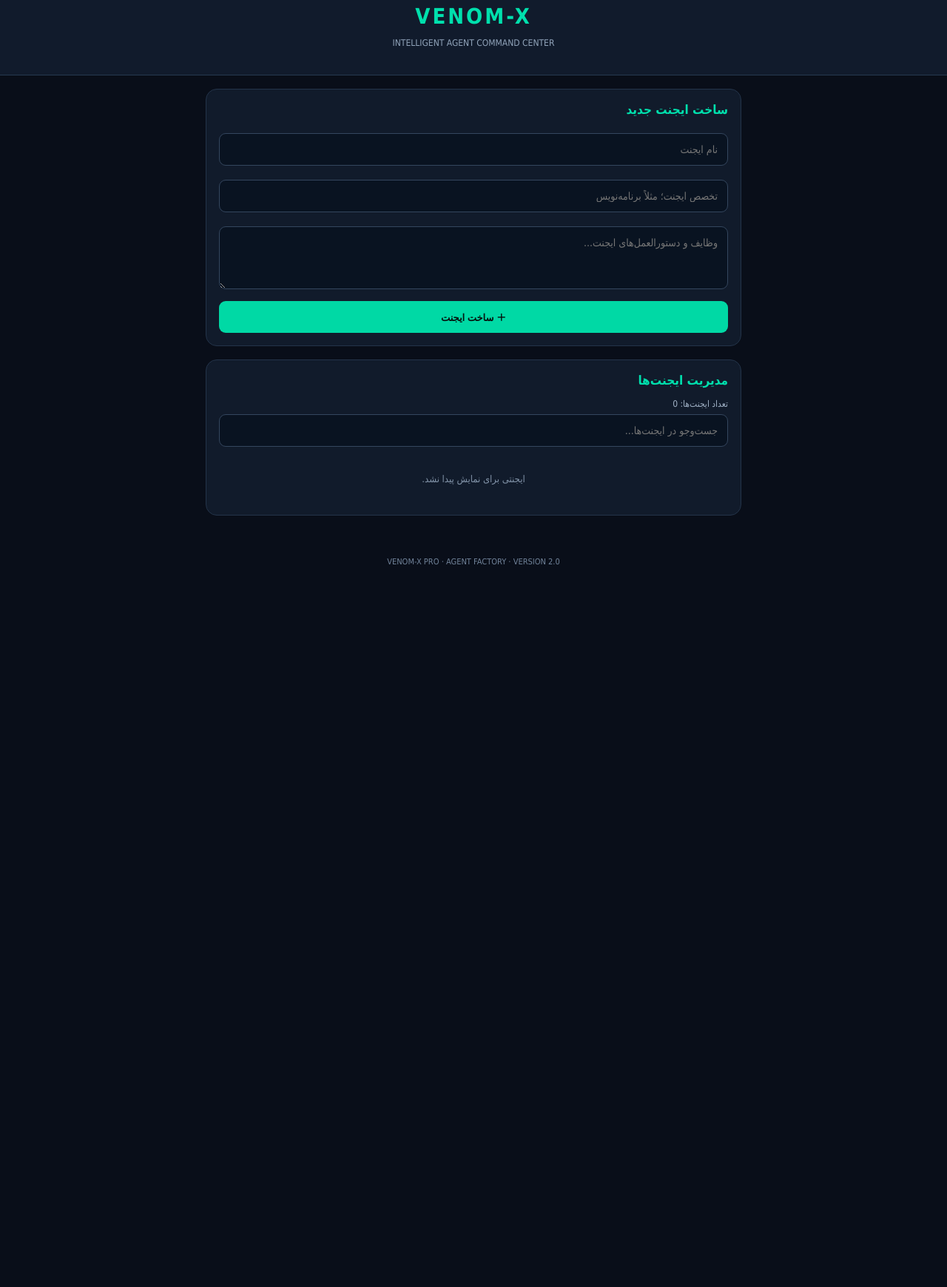
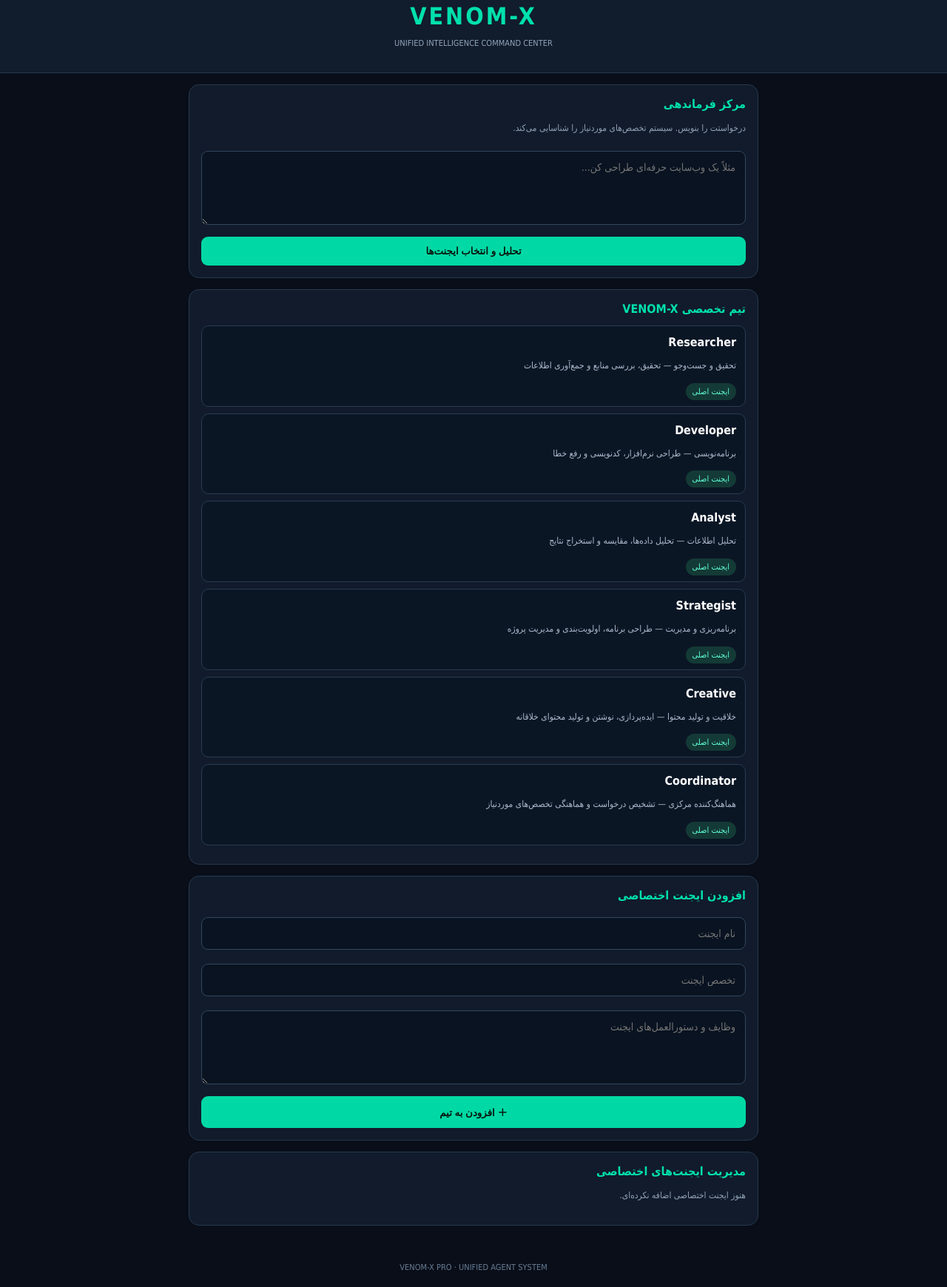
Before and after one commit to maneater081-cell/Venom-X-Pro, a plain HTML site: page index.html in a window 1280 px wide. Shown: the part 19-1759 px from the top of the page at 74% size. Before the commit the page ends 805 px from the top, so only its background shows below. Drawn offline with Linux system fonts and the light colour scheme.

Commit message:
Refactor index.html for improved structure and styling

```diff
--- a/index.html
+++ b/index.html
@@ -7,214 +7,235 @@
 <title>VENOM-X PRO</title>
 <style>
 *{box-sizing:border-box}
-body{margin:0;background:#090e19;color:#eaf0fa;font-family:Tahoma,Arial,sans-serif}
-header{padding:24px 18px;text-align:center;background:#111b2c;border-bottom:1px solid #263950}
-h1{margin:0;color:#00e0ad;letter-spacing:3px;font-size:29px}
-header p{color:#91a4ba;font-size:12px}
-main{max-width:760px;margin:auto;padding:18px}
-.panel{background:#111b2b;border:1px solid #24344a;border-radius:15px;padding:17px;margin-bottom:18px}
-h2{font-size:17px;margin:0 0 15px;color:#00e0ad}
-input,textarea,select{width:100%;padding:13px;margin:7px 0 12px;border-radius:9px;border:1px solid #34465e;background:#091321;color:white;font:14px Tahoma}
-textarea{min-height:85px;resize:vertical}
-button{border:0;border-radius:9px;padding:12px 16px;font-weight:bold;cursor:pointer;font-size:13px}
-.primary{background:#00d9a5;color:#06130f;width:100%}
-.secondary{background:#263950;color:white}
-.danger{background:#492431;color:#ffb9c7}
-.agent{background:#0c1625;border:1px solid #2a3d55;border-radius:12px;padding:14px;margin:12px 0}
-.agent h3{margin:0 0 9px;color:#fff;font-size:16px}
-.agent p{font-size:13px;color:#aebdd0;line-height:1.8;overflow-wrap:anywhere}
-.actions{display:flex;gap:8px;flex-wrap:wrap}
-.actions button{flex:1}
-.tag{display:inline-block;background:#143d3a;color:#5fffd4;padding:5px 9px;border-radius:20px;font-size:11px}
-.empty{text-align:center;color:#8293a8;padding:24px;font-size:13px}
-#count{color:#9eafc3;font-size:12px}
-footer{text-align:center;color:#71839a;font-size:11px;padding:20px}
+body{margin:0;background:#090e19;color:#edf3fc;font-family:Tahoma,Arial}
+header{text-align:center;padding:22px;background:#111c2c;border-bottom:1px solid #263b50}
+h1{color:#00e0ad;letter-spacing:3px;margin:0}
+header p{color:#91a5bb;font-size:11px}
+main{max-width:800px;margin:auto;padding:15px}
+.panel{background:#111b2b;border:1px solid #26394f;border-radius:14px;padding:16px;margin-bottom:15px}
+h2{font-size:16px;color:#00e0ad;margin-top:0}
+textarea,input{width:100%;padding:13px;border-radius:9px;border:1px solid #34475e;background:#091321;color:white;font:14px Tahoma;margin:7px 0 12px}
+textarea{min-height:100px;resize:vertical}
+button{border:0;border-radius:9px;padding:12px;background:#00d9a5;color:#071710;font-weight:bold;cursor:pointer}
+button.secondary{background:#263950;color:white}
+button.danger{background:#492431;color:#ffc0cd}
+.full{width:100%}
+.agent{background:#0b1625;border:1px solid #293c52;border-radius:10px;padding:12px;margin:9px 0}
+.agent strong{color:#fff}
+.agent p{color:#a9b8ca;font-size:12px;line-height:1.8}
+.tag{font-size:11px;color:#5fffd4;background:#143a36;padding:5px 9px;border-radius:20px}
+.result{background:#0b1825;border-right:3px solid #00d9a5;padding:13px;border-radius:9px;margin-top:12px;line-height:2;font-size:13px}
+.muted{color:#91a2b6;font-size:12px;line-height:1.8}
+.row{display:flex;gap:8px;flex-wrap:wrap}
+.row button{flex:1}
+#agents{margin-top:12px}
+footer{text-align:center;color:#687d94;font-size:11px;padding:20px}
 </style>
 </head>
 <body>
 
 <header>
 <h1>VENOM-X</h1>
-<p>INTELLIGENT AGENT COMMAND CENTER</p>
+<p>UNIFIED INTELLIGENCE COMMAND CENTER</p>
 </header>
 
 <main>
+
 <section class="panel">
-<h2>ساخت ایجنت جدید</h2>
-<form id="agentForm">
-<input id="agentName" placeholder="نام ایجنت" required maxlength="40">
-<input id="agentRole" placeholder="تخصص ایجنت؛ مثلاً برنامه‌نویس" required maxlength="60">
-<textarea id="agentTask" placeholder="وظایف و دستورالعمل‌های ایجنت..." required maxlength="1000"></textarea>
-<button class="primary" id="saveBtn" type="submit">＋ ساخت ایجنت</button>
-<button class="secondary" id="cancelBtn" type="button" style="display:none;width:100%;margin-top:8px">لغو ویرایش</button>
-</form>
+<h2>مرکز فرماندهی</h2>
+<p class="muted">درخواستت را بنویس. سیستم تخصص‌های موردنیاز را شناسایی می‌کند.</p>
+<textarea id="question" placeholder="مثلاً یک وب‌سایت حرفه‌ای طراحی کن..."></textarea>
+<button class="full" onclick="analyze()">تحلیل و انتخاب ایجنت‌ها</button>
+<div id="result"></div>
 </section>
 
 <section class="panel">
-<h2>مدیریت ایجنت‌ها</h2>
-<div id="count">تعداد ایجنت‌ها: ۰</div>
-<input id="search" placeholder="جست‌وجو در ایجنت‌ها...">
-<div id="agents">
-<div class="empty">هنوز ایجنتی ساخته نشده است.</div>
-</div>
+<h2>تیم تخصصی VENOM-X</h2>
+<div id="team"></div>
 </section>
+
+<section class="panel">
+<h2>افزودن ایجنت اختصاصی</h2>
+<input id="newName" placeholder="نام ایجنت">
+<input id="newRole" placeholder="تخصص ایجنت">
+<textarea id="newTask" placeholder="وظایف و دستورالعمل‌های ایجنت"></textarea>
+<button class="full" onclick="addAgent()">＋ افزودن به تیم</button>
+</section>
+
+<section class="panel">
+<h2>مدیریت ایجنت‌های اختصاصی</h2>
+<div id="customAgents"></div>
+</section>
+
 </main>
 
-<footer>VENOM-X PRO · AGENT FACTORY · VERSION 2.0</footer>
+<footer>VENOM-X PRO · UNIFIED AGENT SYSTEM</footer>
 
 <script>
-const STORAGE_KEY = "venom_x_agents_v2";
-let agents = [];
-let editingId = null;
+const KEY = "venom_x_unified_agents";
 
-const form = document.getElementById("agentForm");
-const nameInput = document.getElementById("agentName");
-const roleInput = document.getElementById("agentRole");
-const taskInput = document.getElementById("agentTask");
-const saveBtn = document.getElementById("saveBtn");
-const cancelBtn = document.getElementById("cancelBtn");
-const list = document.getElementById("agents");
-const count = document.getElementById("count");
-const search = document.getElementById("search");
+const builtins = [
+{id:"research",name:"Researcher",role:"تحقیق و جست‌وجو",task:"تحقیق، بررسی منابع و جمع‌آوری اطلاعات",keys:["تحقیق","جستجو","جست‌وجو","منبع","اینترنت","اطلاعات","خبر"]},
+{id:"developer",name:"Developer",role:"برنامه‌نویسی",task:"طراحی نرم‌افزار، کدنویسی و رفع خطا",keys:["کد","برنامه","سایت","وب","اپلیکیشن","اپ","خطا","پایتون","جاوا","html","نرم افزار"]},
+{id:"analyst",name:"Analyst",role:"تحلیل اطلاعات",task:"تحلیل داده‌ها، مقایسه و استخراج نتایج",keys:["تحلیل","بررسی","مقایسه","داده","آمار","نتیجه","گزارش"]},
+{id:"strategist",name:"Strategist",role:"برنامه‌ریزی و مدیریت",task:"طراحی برنامه، اولویت‌بندی و مدیریت پروژه",keys:["برنامه ریزی","برنامه‌ریزی","مدیریت","پروژه","استراتژی","هدف","زمان بندی"]},
+{id:"creative",name:"Creative",role:"خلاقیت و تولید محتوا",task:"ایده‌پردازی، نوشتن و تولید محتوای خلاقانه",keys:["ایده","محتوا","متن","داستان","موسیقی","آهنگ","شعر","طراحی","تصویر"]},
+{id:"coordinator",name:"Coordinator",role:"هماهنگ‌کننده مرکزی",task:"تشخیص درخواست و هماهنگی تخصص‌های موردنیاز",keys:[]}
+];
 
-function loadAgents(){
+let custom = [];
+
+function load(){
  try{
-    const data = JSON.parse(localStorage.getItem(STORAGE_KEY) || "[]");
-    agents = Array.isArray(data) ? data : [];
-  }catch(e){
-    agents = [];
-  }
+  const saved = JSON.parse(localStorage.getItem(KEY) || "[]");
+  custom = Array.isArray(saved) ? saved : [];
+ }catch(e){custom=[]}
  render();
 }
 
-function saveAgents(){
+function save(){
  try{
-    localStorage.setItem(STORAGE_KEY, JSON.stringify(agents));
+  localStorage.setItem(KEY,JSON.stringify(custom));
   return true;
  }catch(e){
-    alert("ذخیره‌سازی انجام نشد. فضای ذخیره مرورگر را بررسی کن.");
+  alert("ذخیره‌سازی ناموفق بود.");
   return false;
  }
 }
 
+function allAgents(){
+ return [...builtins,...custom];
+}
+
 function render(){
-  const query = search.value.trim().toLowerCase();
-  const filtered = agents.filter(a =>
-    [a.name,a.role,a.task].join(" ").toLowerCase().includes(query)
-  );
+ document.getElementById("team").innerHTML =
+ builtins.map(a=>`
+ <div class="agent">
+ <strong>${a.name}</strong>
+ <p>${a.role} — ${a.task}</p>
+ <span class="tag">ایجنت اصلی</span>
+ </div>`).join("");
 
-  count.textContent = "تعداد ایجنت‌ها: " + agents.length;
+ const area=document.getElementById("customAgents");
+ area.innerHTML="";
 
-  if(!filtered.length){
-    list.innerHTML = '<div class="empty">ایجنتی برای نمایش پیدا نشد.</div>';
+ if(!custom.length){
+  area.innerHTML='<p class="muted">هنوز ایجنت اختصاصی اضافه نکرده‌ای.</p>';
   return;
  }
 
-  list.innerHTML = "";
+ custom.forEach(a=>{
+  const div=document.createElement("div");
+  div.className="agent";
 
-  filtered.forEach(agent => {
-    const card = document.createElement("article");
-    card.className = "agent";
+  const name=document.createElement("strong");
+  name.textContent=a.name;
 
-    const title = document.createElement("h3");
-    title.textContent = agent.name;
+  const role=document.createElement("p");
+  role.textContent=a.role+" — "+a.task;
 
-    const tag = document.createElement("span");
-    tag.className = "tag";
-    tag.textContent = agent.role;
+  const btn=document.createElement("button");
+  btn.className="danger";
+  btn.textContent="حذف ایجنت";
+  btn.onclick=()=>removeAgent(a.id);
 
-    const description = document.createElement("p");
-    description.textContent = agent.task;
-
-    const date = document.createElement("p");
-    date.textContent = "تاریخ ایجاد: " + agent.created;
-
-    const actions = document.createElement("div");
-    actions.className = "actions";
-
-    const edit = document.createElement("button");
-    edit.className = "secondary";
-    edit.textContent = "ویرایش";
-    edit.onclick = () => editAgent(agent.id);
-
-    const remove = document.createElement("button");
-    remove.className = "danger";
-    remove.textContent = "حذف";
-    remove.onclick = () => deleteAgent(agent.id);
-
-    actions.append(edit,remove);
-    card.append(title,tag,description,date,actions);
-    list.append(card);
+  div.append(name,role,btn);
+  area.append(div);
  });
 }
 
-form.addEventListener("submit", function(e){
-  e.preventDefault();
+function addAgent(){
+ const name=document.getElementById("newName").value.trim();
+ const role=document.getElementById("newRole").value.trim();
+ const task=document.getElementById("newTask").value.trim();
 
-  const name = nameInput.value.trim();
-  const role = roleInput.value.trim();
-  const task = taskInput.value.trim();
-
-  if(!name || !role || !task) return;
-
-  if(editingId !== null){
-    const index = agents.findIndex(a => a.id === editingId);
-    if(index === -1) return;
-
-    agents[index] = {...agents[index],name,role,task};
-  }else{
-    agents.unshift({
-      id: Date.now().toString() + Math.random().toString(36).slice(2,7),
-      name,role,task,
-      created: new Date().toLocaleDateString("fa-IR")
-    });
+ if(!name||!role||!task){
+  alert("هر سه قسمت را کامل کن.");
+  return;
  }
 
-  if(saveAgents()){
-    resetForm();
+ custom.push({
+  id:"custom_"+Date.now(),
+  name,role,task
+ });
+
+ if(save()){
+  document.getElementById("newName").value="";
+  document.getElementById("newRole").value="";
+  document.getElementById("newTask").value="";
   render();
+ }
+}
+
+function removeAgent(id){
+ if(!confirm("این ایجنت حذف شود؟"))return;
+ const old=custom;
+ custom=custom.filter(a=>a.id!==id);
+ if(!save())custom=old;
+ render();
+}
+
+function analyze(){
+ const q=document.getElementById("question").value.trim();
+ const output=document.getElementById("result");
+
+ if(!q){
+  alert("ابتدا درخواستت را بنویس.");
+  return;
+ }
+
+ const lower=q.toLowerCase();
+ const selected=[];
+
+ builtins.forEach(agent=>{
+  if(agent.id==="coordinator")return;
+  if(agent.keys.some(k=>lower.includes(k.toLowerCase()))){
+   selected.push(agent);
   }
  });
 
-function editAgent(id){
-  const agent = agents.find(a => a.id === id);
-  if(!agent) return;
+ custom.forEach(agent=>{
+  const words=(agent.name+" "+agent.role+" "+agent.task)
+   .toLowerCase().split(/[\s،,.]+/)
+   .filter(w=>w.length>2);
 
-  editingId = id;
-  nameInput.value = agent.name;
-  roleInput.value = agent.role;
-  taskInput.value = agent.task;
-  saveBtn.textContent = "ذخیره تغییرات";
-  cancelBtn.style.display = "block";
-  window.scrollTo({top:0,behavior:"smooth"});
+  if(words.some(w=>lower.includes(w))){
+   selected.push(agent);
+  }
+ });
+
+ if(!selected.length){
+  selected.push(builtins.find(a=>a.id==="analyst"));
  }
 
-function deleteAgent(id){
-  if(!confirm("این ایجنت حذف شود؟")) return;
+ const coordinator=builtins.find(a=>a.id==="coordinator");
 
-  const previous = agents;
-  agents = agents.filter(a => a.id !== id);
+ output.innerHTML="";
+ const box=document.createElement("div");
+ box.className="result";
 
-  if(!saveAgents()){
-    agents = previous;
-    return;
+ const title=document.createElement("strong");
+ title.textContent="هماهنگ‌کننده مرکزی: "+coordinator.name;
+
+ const intro=document.createElement("p");
+ intro.textContent="درخواست دریافت شد. تخصص‌های پیشنهادی برای انجام آن:";
+
+ const list=document.createElement("ul");
+ selected.forEach(a=>{
+  const li=document.createElement("li");
+  li.textContent=a.name+" — "+a.role;
+  list.append(li);
+ });
+
+ const note=document.createElement("p");
+ note.className="muted";
+ note.textContent="این نسخه فقط تخصص‌های مرتبط را با قواعد اولیه انتخاب می‌کند؛ هنوز پاسخ هوش مصنوعی یا تحقیق واقعی تولید نمی‌کند.";
+
+ box.append(title,intro,list,note);
+ output.append(box);
 }
 
-  if(editingId === id) resetForm();
-  render();
-}
-
-function resetForm(){
-  form.reset();
-  editingId = null;
-  saveBtn.textContent = "＋ ساخت ایجنت";
-  cancelBtn.style.display = "none";
-}
-
-cancelBtn.addEventListener("click",resetForm);
-search.addEventListener("input",render);
-
-loadAgents();
+load();
 </script>
 </body>
 </html>
```
Lines whose indentation alone changed are shown as unchanged.
